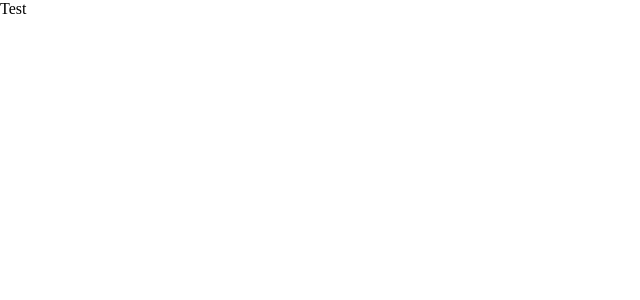
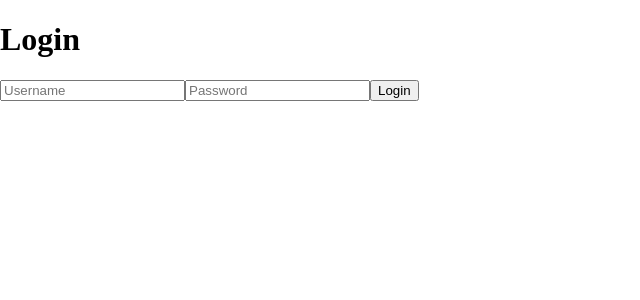
Before and after one commit to hubermanophir/applyst_webapp, a React (Create React App) app: page /login in a window 1280 px wide. Shown: the top 300 px of the page, without its empty margins (0-640 px from the left). Built offline with nearby package versions, Linux system fonts and the light colour scheme; no server answers.

Commit message:
added super basic react app

```diff
--- a/src/App.tsx
+++ b/src/App.tsx
@@ -1,6 +1,63 @@
+import React, { useEffect, useState } from "react";
+import {
+  BrowserRouter as Router,
+  Routes,
+  Route,
+  Navigate,
+  useLocation,
+  useNavigate,
+} from "react-router-dom";
+import { refreshAccessToken } from "./services/authService";
+import Login from "./components/Auth/Login";
+import Register from "./components/Auth/Register";
+import ProtectedRoute from "./components/ProtectedRoute";
+import Home from "./pages/Home";
+import NotFound from "./pages/NotFound";
 
 function App() {
-  return <div className="App">Test</div>;
+  const [accessToken, setAccessToken] = useState<string | null>(null);
+  const location = useLocation(); // Get the current location
+  const navigate = useNavigate(); // Hook for navigation
+
+  useEffect(() => {
+    refreshAccessToken()
+      .then((token) => {
+        setAccessToken(token);
+        // Redirect to the original path or default to "/home"
+        const intendedPath = location.state?.from?.pathname || "/home";
+        navigate(intendedPath);
+      })
+      .catch(() => {
+        setAccessToken(null);
+        navigate("/login"); // Redirect to login if refresh fails
+      });
+  }, []);
+
+  return (
+    <Routes>
+      <Route path="/" element={<Navigate to="/home" />} />
+      <Route
+        path="/login"
+        element={<Login setAccessToken={setAccessToken} />}
+      />
+      <Route path="/register" element={<Register />} />
+      <Route
+        path="/home"
+        element={
+          <ProtectedRoute accessToken={accessToken}>
+            <Home />
+          </ProtectedRoute>
+        }
+      />
+      <Route path="*" element={<NotFound />} />
+    </Routes>
+  );
 }
 
-export default App;
+export default function AppWrapper() {
+  return (
+    <Router>
+      <App />
+    </Router>
+  );
+}
--- /dev/null
+++ b/src/components/Auth/Login.tsx
@@ -0,0 +1,46 @@
+import React, { useState } from "react";
+import { useNavigate } from "react-router-dom";
+import { login } from "../../services/authService";
+
+interface LoginProps {
+  setAccessToken: (token: string | null) => void;
+}
+
+const Login: React.FC<LoginProps> = ({ setAccessToken }) => {
+  const [username, setUsername] = useState("");
+  const [password, setPassword] = useState("");
+  const navigate = useNavigate();
+
+  const handleSubmit = async (e: React.FormEvent) => {
+    e.preventDefault();
+    try {
+      const token = await login(username, password);
+      setAccessToken(token);
+      console.log({ token });
+      navigate("/home");
+    } catch (error) {
+      console.error("Login failed", error);
+    }
+  };
+
+  return (
+    <form onSubmit={handleSubmit}>
+      <h1>Login</h1>
+      <input
+        type="text"
+        placeholder="Username"
+        value={username}
+        onChange={(e) => setUsername(e.target.value)}
+      />
+      <input
+        type="password"
+        placeholder="Password"
+        value={password}
+        onChange={(e) => setPassword(e.target.value)}
+      />
+      <button type="submit">Login</button>
+    </form>
+  );
+};
+
+export default Login;
--- /dev/null
+++ b/src/components/Auth/Register.tsx
@@ -0,0 +1,41 @@
+import React, { useState } from "react";
+import { register } from "../../services/authService";
+import { useNavigate } from "react-router-dom";
+
+const Register: React.FC = () => {
+  const [username, setUsername] = useState("");
+  const [password, setPassword] = useState("");
+  const navigate = useNavigate();
+
+  const handleSubmit = async (e: React.FormEvent) => {
+    e.preventDefault();
+    try {
+      await register(username, password);
+      alert("Registration successful! Please log in.");
+      navigate("/login");
+    } catch (error) {
+      console.error("Registration failed", error);
+    }
+  };
+
+  return (
+    <form onSubmit={handleSubmit}>
+      <h1>Register</h1>
+      <input
+        type="text"
+        placeholder="Username"
+        value={username}
+        onChange={(e) => setUsername(e.target.value)}
+      />
+      <input
+        type="password"
+        placeholder="Password"
+        value={password}
+        onChange={(e) => setPassword(e.target.value)}
+      />
+      <button type="submit">Register</button>
+    </form>
+  );
+};
+
+export default Register;
--- /dev/null
+++ b/src/components/ProtectedRoute.tsx
@@ -0,0 +1,13 @@
+import React from "react";
+import { Navigate } from "react-router-dom";
+interface ProtectedRouteProps {
+  accessToken: string | null;
+  children: React.ReactNode;
+}
+const ProtectedRoute: React.FC<ProtectedRouteProps> = ({
+  accessToken,
+  children,
+}) => {
+  return accessToken ? <>{children}</> : <Navigate to="/login" />;
+};
+export default ProtectedRoute;
--- /dev/null
+++ b/src/pages/Home.tsx
@@ -0,0 +1,11 @@
+import React from "react";
+
+const Home: React.FC = () => {
+  return (
+    <div>
+      <h1>Welcome to the Protected Home Page</h1>
+    </div>
+  );
+};
+
+export default Home;
--- /dev/null
+++ b/src/pages/NotFound.tsx
@@ -0,0 +1,11 @@
+import React from "react";
+
+const NotFound: React.FC = () => {
+  return (
+    <div>
+      <h1>404 - Page Not Found</h1>
+    </div>
+  );
+};
+
+export default NotFound;
--- /dev/null
+++ b/src/services/authService.ts
@@ -0,0 +1,34 @@
+import axios from "axios";
+const API_BASE_URL = process.env.REACT_APP_API_BASE_URL;
+
+export const login = async (
+  username: string,
+  password: string
+): Promise<string> => {
+  const response = await axios.post(
+    `${API_BASE_URL}/auth/login`,
+    {
+      username,
+      password,
+    },
+    { withCredentials: true }
+  );
+  return response.data.accessToken;
+};
+
+export const register = async (
+  username: string,
+  password: string
+): Promise<void> => {
+  await axios.post(`${API_BASE_URL}/auth/register`, { username, password });
+};
+
+export const refreshAccessToken = async (): Promise<string> => {
+  const response = await axios.post(
+    `${API_BASE_URL}/auth/refresh`,
+    {},
+    { withCredentials: true }
+  );
+
+  return response.data.accessToken;
+};
```
Also changed, not shown: package.json (+7 -0 lines), 2 other files (tests, documents, lock files or other folders).
